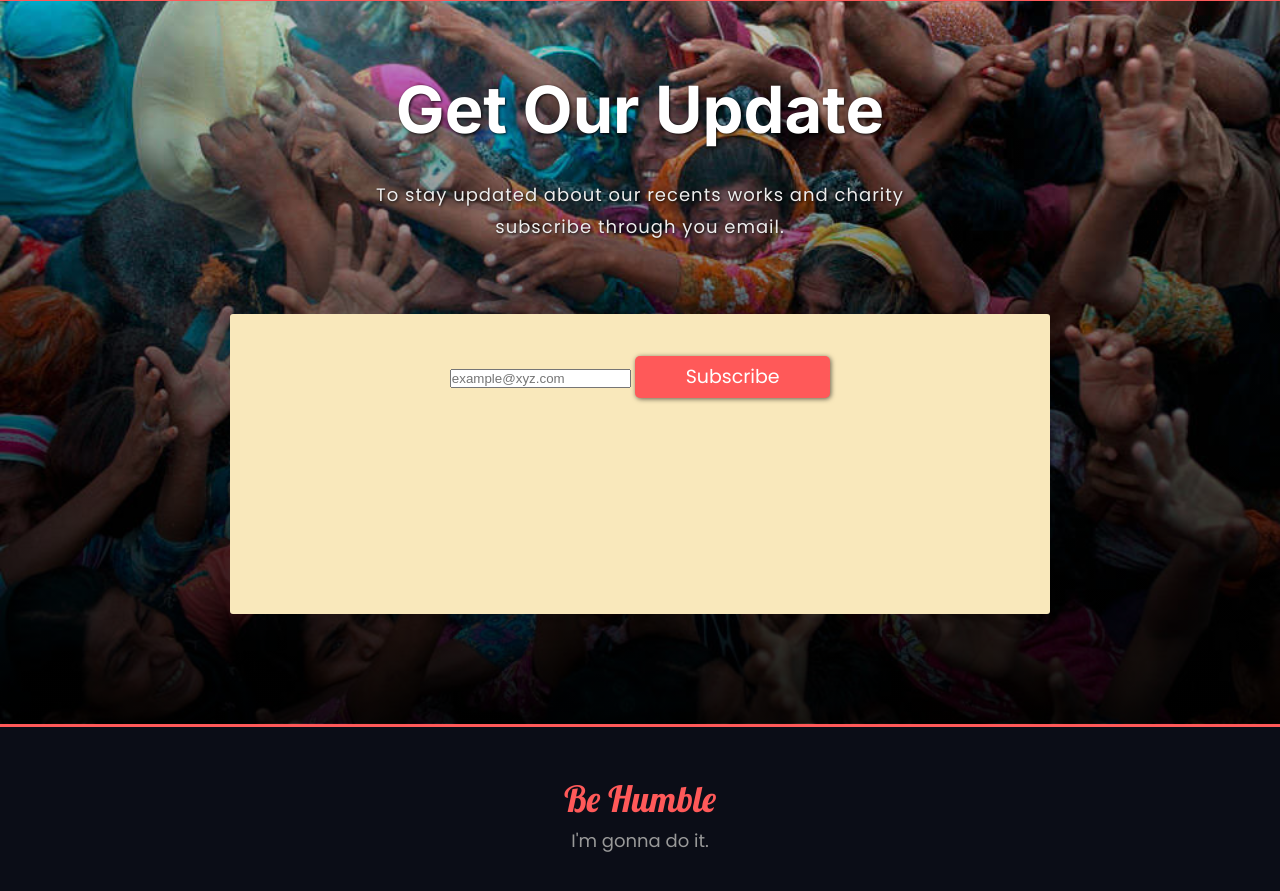
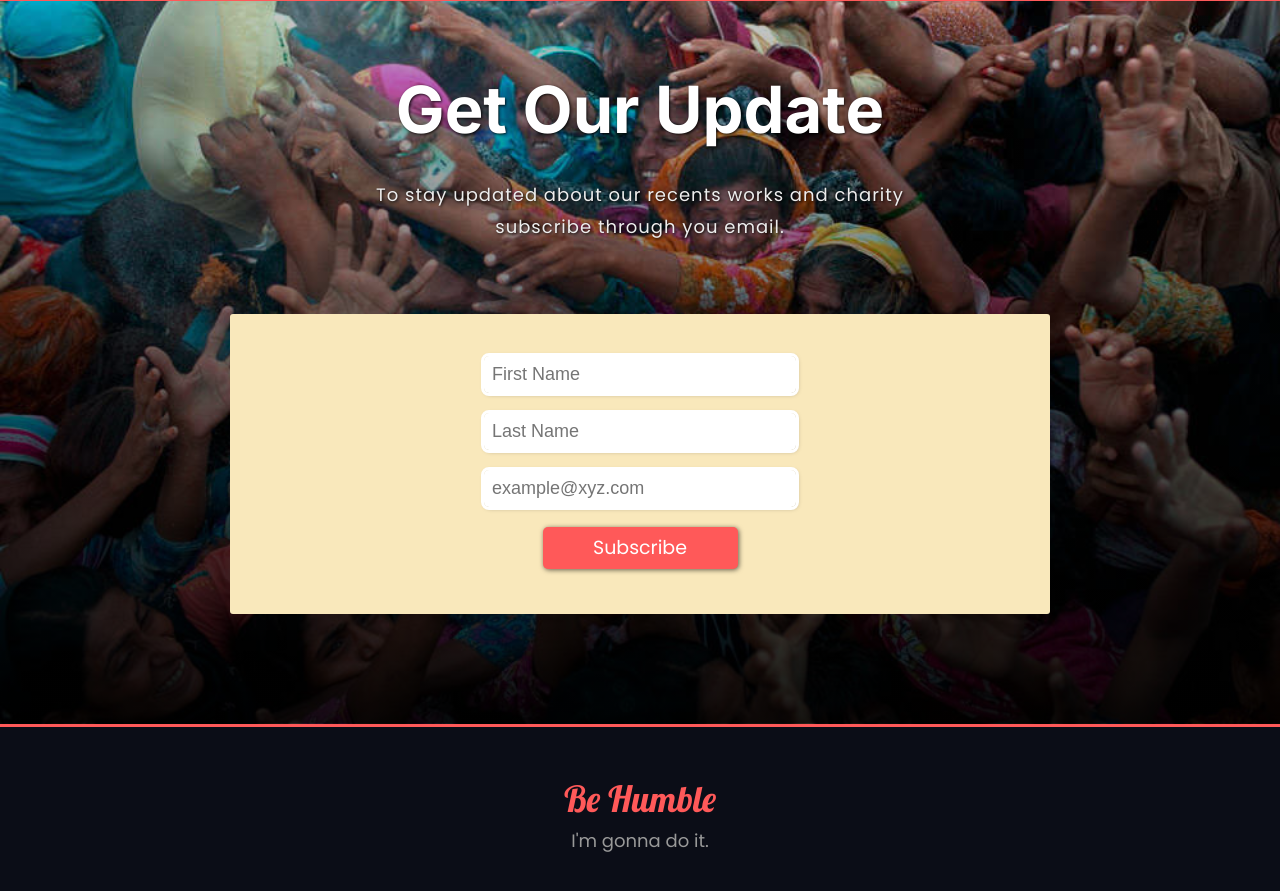
Before and after one commit to purnoy/donatetoday, a plain HTML site: page index.html in a window 1280 px wide. Shown: the part 3876-4767 px from the top of the page. Drawn offline with Linux system fonts and the light colour scheme.

Commit message:
Update index.html

```diff
--- a/index.html
+++ b/index.html
@@ -189,8 +189,12 @@
                     </p>
                     <div class="subscribe">
                         <div class="boxed-subscribe">
-                            <input type="email" placeholder="example@xyz.com">
-                            <a href="" class="btn">Subscribe</a>
+                            <form action="">
+                                <input type="text" id="fname" name="fname" placeholder="First Name"><br>
+                                <input type="text" id="lname" name="lname" placeholder="Last Name"><br>
+                                <input type="email" placeholder="example@xyz.com"><br>
+                              </form>
+                              <a href="" class="btn">Subscribe</a>
                         </div>
                     </div>
                 </div>
```
